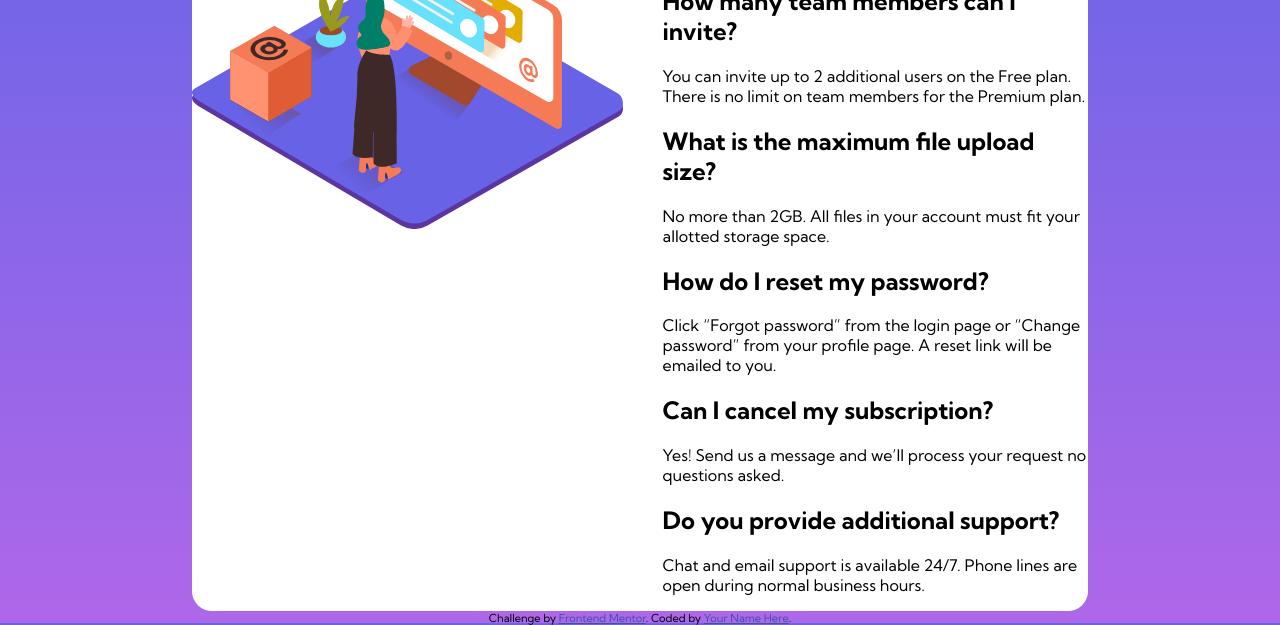
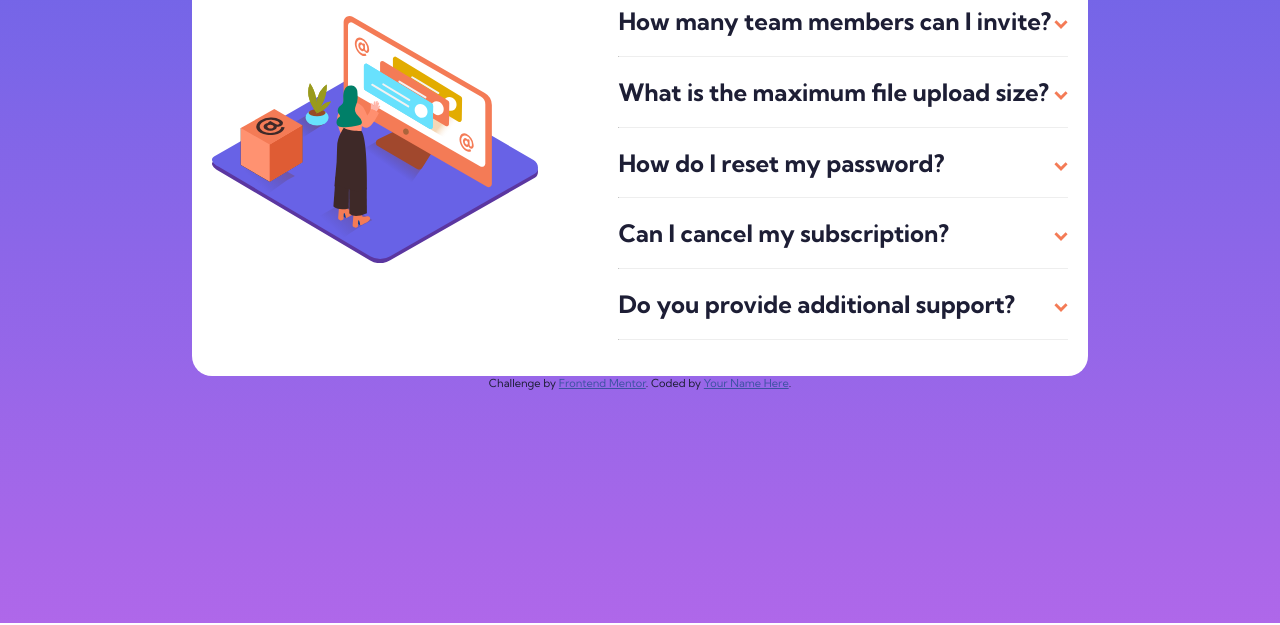
Before and after one commit to katwindk/Fearless-circle-, a plain HTML site: page index.html in a window 1280 px wide. Shown: the part 177-802 px from the top of the page. Drawn offline with Linux system fonts and the light colour scheme.

Commit message:
Init commit

```diff
--- a/index.html
+++ b/index.html
@@ -22,31 +22,46 @@
       <img src="./images/illustration-woman-online-mobile.svg" alt="illustration"/>
 </div>
 <div class="questions-container">
-  <h1>FAQ</h1>
+  <h1 class="faq-title">FAQ</h1>
   <ul>
     <li>
-      <h2 class="question">How many team members can I invite?</h2>
-      <p class="answer">You can invite up to 2 additional users on the Free plan.
+      <h2 class="question" id="question-1">How many team members can I invite?
+        <img class="arrow-down" src="images/icon-arrow-down.svg"/>
+      </h2>
+      <p class="answer" id="question-1-answer" style="display: none;">You can invite up to 2 additional users on the Free plan.
         There is no limit on team members for the Premium plan.</p>
+        <hr/>
       </li>
       <li>
-        <h2 class="question">What is the maximum file upload size?</h2>
-        <p class="answer">No more than 2GB. All files in your account must fit your allotted storage space.</p>
-        </li>
+        <h2 class="question" id="question-2">What is the maximum file upload size?
+          <img class="arrow-down" src="images/icon-arrow-down.svg"/>
+        </h2>
+        <p class="answer" id="question-2-answer" style="display: none;">No more than 2GB. All files in your account must fit your allotted storage space.</p>
+        <hr/>
+      </li>
       <li>
-        <h2 class="question">How do I reset my password?</h2>
-        <p class="answer">Click “Forgot password” from the login page or “Change password” from your profile page.
+        <h2 class="question" id="question-3">How do I reset my password?
+          <img class="arrow-down" src="images/icon-arrow-down.svg"/>
+        </h2>
+        <p class="answer" id="question-3-answer" style="display: none;">Click “Forgot password” from the login page or “Change password” from your profile page.
           A reset link will be emailed to you.</p>
+          <hr/>
         </li>
 
           <li>
-            <h2 class="question">Can I cancel my subscription?</h2>
-            <p class="answer">Yes! Send us a message and we’ll process your request no questions asked.</p>
+            <h2 class="question" id="question-4">Can I cancel my subscription?
+              <img class="arrow-down" src="images/icon-arrow-down.svg"/>
+            </h2>
+            <p class="answer" id="question-4-answer" style="display: none;">Yes! Send us a message and we’ll process your request no questions asked.</p>
+            <hr/>
+          </li>
+            <li>
+              <h2 class="question" id="question-5">Do you provide additional support?
+                <img class="arrow-down" src="images/icon-arrow-down.svg"/>
+              </h2>
+              <p class="answer" id="question-5-answer" style="display: none;">Chat and email support is available 24/7. Phone lines are open during normal business hours.</p>
+              <hr/>
             </li>
-            <li>
-              <h2 class="question">Do you provide additional support?</h2>
-              <p class="answer">Chat and email support is available 24/7. Phone lines are open during normal business hours.</p>
-              </li>
 
     </ul>
 
@@ -58,5 +73,25 @@
     Challenge by <a href="https://www.frontendmentor.io?ref=challenge" target="_blank">Frontend Mentor</a>.
     Coded by <a href="#">Your Name Here</a>.
   </div>
+  <script>
+    const faqQuestions = document.querySelectorAll('.question')
+
+    faqQuestions.forEach((question) => question.addEventListener('click', (event) => {
+      const answer = document.querySelector(`#${event.target.id}-answer`);
+      const downArrow = event.target.querySelector('img');
+
+      if (answer.style.display === 'none') {
+      answer.style.display = 'block';
+      downArrow.classList.add('rotate-180');
+
+    } else {
+      answer.style.display = 'none';
+      downArrow.classList.remove('rotate-180');
+    }
+
+
+    }))
+
+  </script>
 </body>
 </html>
--- a/style.css
+++ b/style.css
@@ -3,6 +3,11 @@
 :root {
     --soft-violet: hsl(273, 75%, 66%);
     --soft-blue: hsl(240, 73%, 65%);
+    --very-dark-desaturated-blue: hsl(238, 29%, 16%);
+    --soft-red: hsl(14, 88%, 65%);
+    --very-dark-grayish-blue: hsl(237, 12%, 33%);
+    --Dark-grayish-blue: hsl(240, 6%, 50%);
+    --light-grayish-blue: hsl(240, 5%, 91%)
 }
 
 html {
@@ -18,10 +23,19 @@ body{
     background: linear-gradient(
         var(--soft-blue),
         var(--soft-violet));
+    color: var(--very-dark-desaturated-blue);
 }
 
 .image-container {
-    width:100%
+    width:40%;
+    display: flex;
+    align-items: center;
+    padding: 20px;
+}
+
+.questions-container {
+    width: 60%;
+    padding: 20px;
 }
 
 .faq-container{
@@ -33,3 +47,29 @@ body{
     margin: auto;
     margin-top: 5rem;
 }
+
+.faq-title {
+    padding-left: 40px;
+}
+
+.question {
+    cursor: pointer;
+    display: flex;
+    align-items: baseline;
+    justify-content: space-between;
+}
+
+.question:hover {
+    color: var(--soft-red);
+}
+
+.arrow-down {
+    height: 10px;
+}
+
+.rotate-180 {
+    transform: rotate(180deg);
+}
+hr {
+border-top: 0.5px var(--light-grayish-blue);
+}
```
Also changed, not shown: 1 other file.
